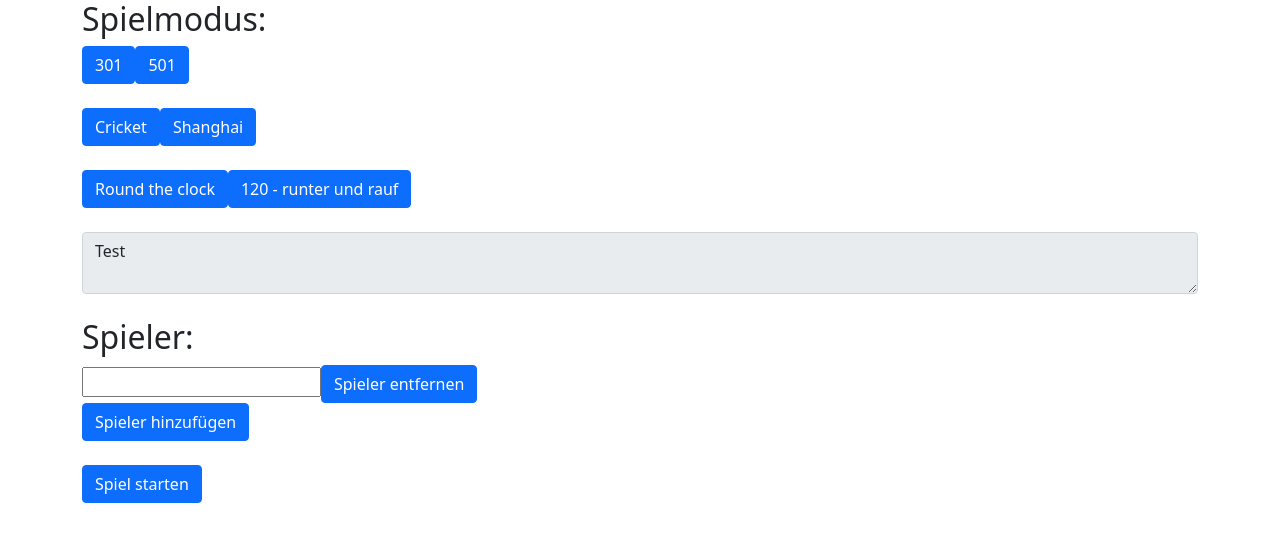
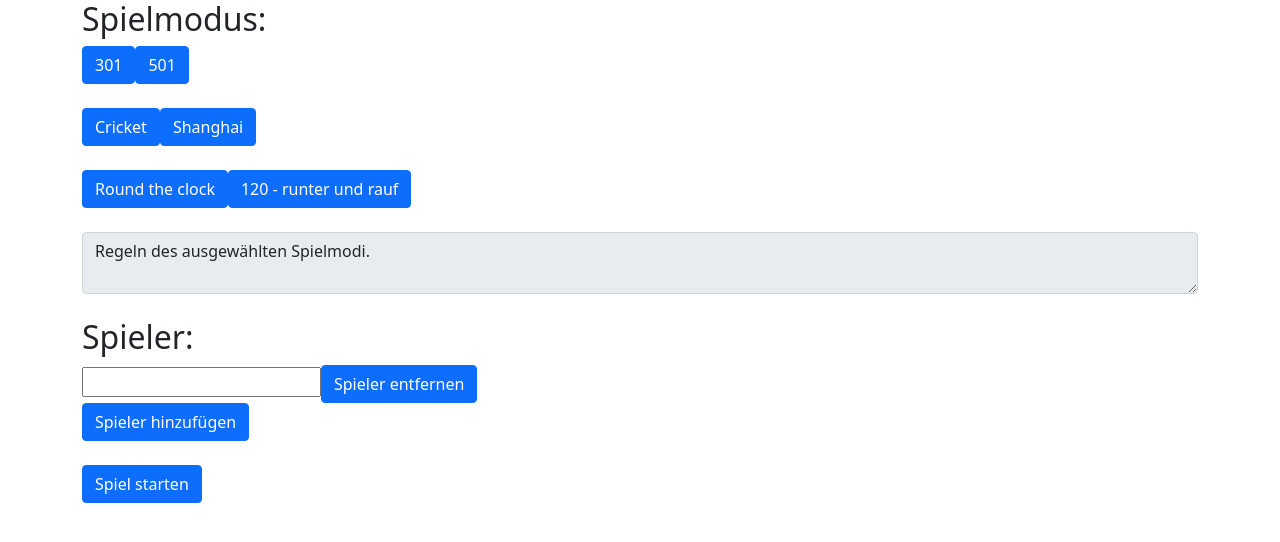
Before and after one commit to mohjohfox/GitGood-frontend, an Angular app: page /game-setup in a window 1280 px wide. Shown: the top 542 px of the page. Built offline with nearby package versions, Linux system fonts and the light colour scheme.

Commit message:
Changed text of rule textfield

```diff
--- a/src/app/components/organisms/game-mode/game-mode.component.html
+++ b/src/app/components/organisms/game-mode/game-mode.component.html
@@ -9,4 +9,4 @@
 <app-button label="Round the clock" (clicked)="showRules(4)"></app-button>
 <app-button  label="120 - runter und rauf" (clicked)="showRules(5)"></app-button>
 <br><br>
-<app-text-field text="Test"></app-text-field>
+<app-text-field text="Regeln des ausgewählten Spielmodi."></app-text-field>
```
